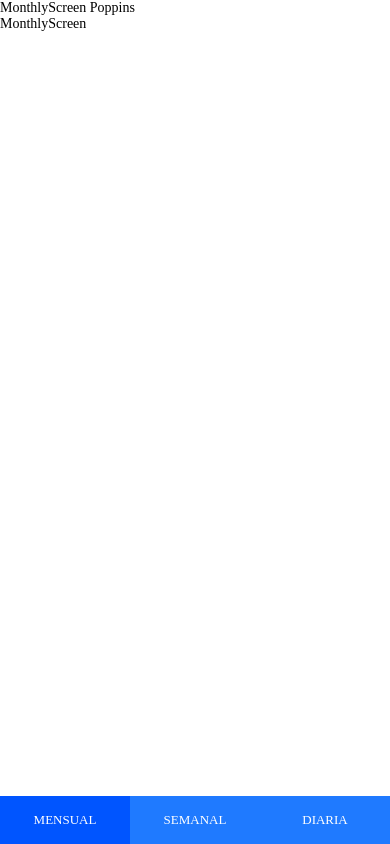
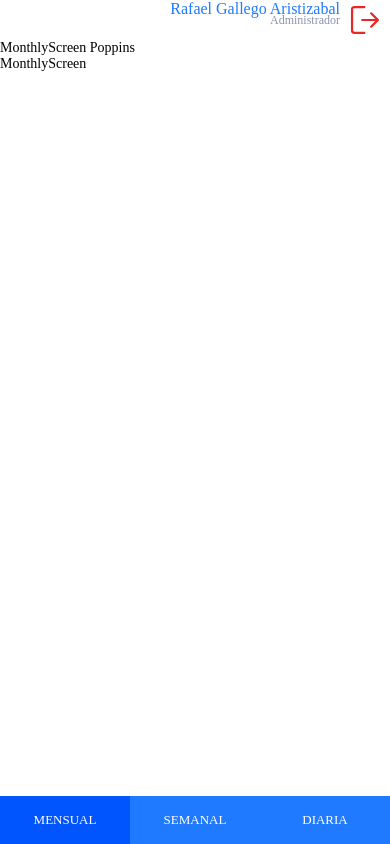
Before and after one commit to rafag0729/planner-mobile, a React Native app: screen / in a window 390 px wide. Built offline with nearby package versions, Linux system fonts and the light colour scheme.

Commit message:
SV - Header and SVG config added

```diff
--- a/App.tsx
+++ b/App.tsx
@@ -1,5 +1,7 @@
 import { NavigationContainer } from '@react-navigation/native';
 import React from 'react';
+
+import { Header } from './src/shared/componentsManager';
 import { Navigator } from './src/shared/screensManager';
 
 
@@ -7,6 +9,7 @@ import { Navigator } from './src/shared/screensManager';
 const App = () => {
   return (
     <NavigationContainer>
+      <Header />
       <Navigator />
     </NavigationContainer>
   )
--- a/package.json
+++ b/package.json
@@ -17,6 +17,7 @@
     "react-native-pager-view": "^5.4.4",
     "react-native-safe-area-context": "^3.3.2",
     "react-native-screens": "^3.7.2",
+    "react-native-svg": "^12.1.1",
     "react-native-tab-view": "^3.1.1"
   },
   "devDependencies": {
--- /dev/null
+++ b/src/assets/icons/LogoutIcon.tsx
@@ -0,0 +1,40 @@
+import React from "react"
+import { View } from "react-native"
+import Svg, { SvgProps, G, Path } from "react-native-svg"
+
+interface Props extends SvgProps{
+    color?: string,
+    size?: number;
+}
+
+export const LogoutIcon = ({ color = 'grey', size = 30 }: Props) => {
+  return (
+        <Svg
+            style={{
+                width: size,
+                height: size
+            }}
+            width="28.0px"
+            height="28.0px"
+            viewBox="0 0 28.0 28.0" >
+            <G>
+                <G transform="translate(0.87728153,0.875)" >
+                <G>
+                    <Path
+                        d="M 12.517,24.913 H 3.129 A 1.07,1.07 0 0 1 2.086,23.819 V 4.131 A 1.07,1.07 0 0 1 3.129,3.038 h 9.388 A 1.068,1.068 0 0 0 13.56,1.944 1.068,1.068 0 0 0 12.517,0.85 H 3.129 A 3.212,3.212 0 0 0 0,4.131 V 23.819 A 3.212,3.212 0 0 0 3.129,27.1 h 9.388 a 1.095,1.095 0 0 0 0,-2.187 z"
+                        transform="translate(0,-0.85)"
+                        fill={ color }
+                        />
+                </G>
+                <G transform="translate(9.477,5.823)">
+                    <Path
+                        d="m 186.562,113.724 -6.342,-6.259 a 1.043,1.043 0 0 0 -1.464,1.485 l 4.532,4.473 h -12.145 a 1.043,1.043 0 1 0 0,2.086 h 12.145 l -4.532,4.473 a 1.043,1.043 0 1 0 1.464,1.485 l 6.342,-6.259 a 1.043,1.043 0 0 0 0,-1.485 z"
+                        transform="translate(-170.1,-107.165)"
+                        fill={ color }
+                        />
+                </G>
+                </G>
+            </G>
+        </Svg>
+  )
+}
--- a/src/components/Header.tsx
+++ b/src/components/Header.tsx
@@ -1,5 +1,7 @@
 import React from 'react'
 import { StyleSheet, Text, View } from 'react-native'
+
+
 import { LogoutIcon } from '../shared/assetsManager';
 import { colors, fontFamily } from '../styles/generalStyles';
 
@@ -14,7 +16,10 @@ export const Header = () => {
                 <Text style={[ headerStyles.text, headerStyles.subText ]}>Administrador</Text>
             </View>
             <View style={ headerStyles.iconContainer }>
-                {/* <LogoutIcon /> */}
+                <LogoutIcon
+                    size={ 30 }
+                    color={ colors.customRed }
+                    />
             </View>
         </View>
     )
@@ -25,7 +30,16 @@ const headerStyles = StyleSheet.create({
         width: '100%',
         flexDirection: 'row',
         justifyContent: 'flex-end',
-        backgroundColor: 'white'
+        backgroundColor: 'white',
+        shadowColor: "#000",
+        shadowOffset: {
+            width: 0,
+            height: 5,
+        },
+        shadowOpacity: 0.25,
+        shadowRadius: 3.84,
+
+        elevation: 5,
     },
     text: {
         textAlign: 'right'
@@ -33,16 +47,20 @@ const headerStyles = StyleSheet.create({
     mainText: {
         fontSize: 16,
         fontFamily: fontFamily.bold,
-        /* color: colors.lightBlue, */
-        color: '#e92727',
+        color: colors.lightBlue,
         marginBottom: -5
     },
     subText: {
-        fontSize: 14,
-        fontFamily: fontFamily.bold,
+        fontSize: 12,
+        fontFamily: fontFamily.regular,
         color: colors.lightGrey
     },
     iconContainer: {
-        marginLeft: 5
+        marginHorizontal: 5,
+        height: '100%',
+        width: 40,
+        minHeight: 40,
+        justifyContent: 'center',
+        alignItems: 'center'
     }
 });
--- a/src/shared/assetsManager.tsx
+++ b/src/shared/assetsManager.tsx
@@ -1,7 +1,7 @@
-
+import { LogoutIcon } from "../assets/icons/LogoutIcon"
 
 
 
 export {
-
+    LogoutIcon
 }
--- a/src/styles/generalStyles.tsx
+++ b/src/styles/generalStyles.tsx
@@ -12,7 +12,8 @@ export const colors = {
     primaryBlue: '#0055ffff',
     darkBlue: '#0f1055ff',
     lightGrey: '#8995adff',
-    regularGrey: '#cbcbcbff'
+    regularGrey: '#cbcbcbff',
+    customRed: '#e92727'
 }
 
 export const fontFamily = {
```
Also changed, not shown: 1 other file (tests, documents, lock files or other folders).
